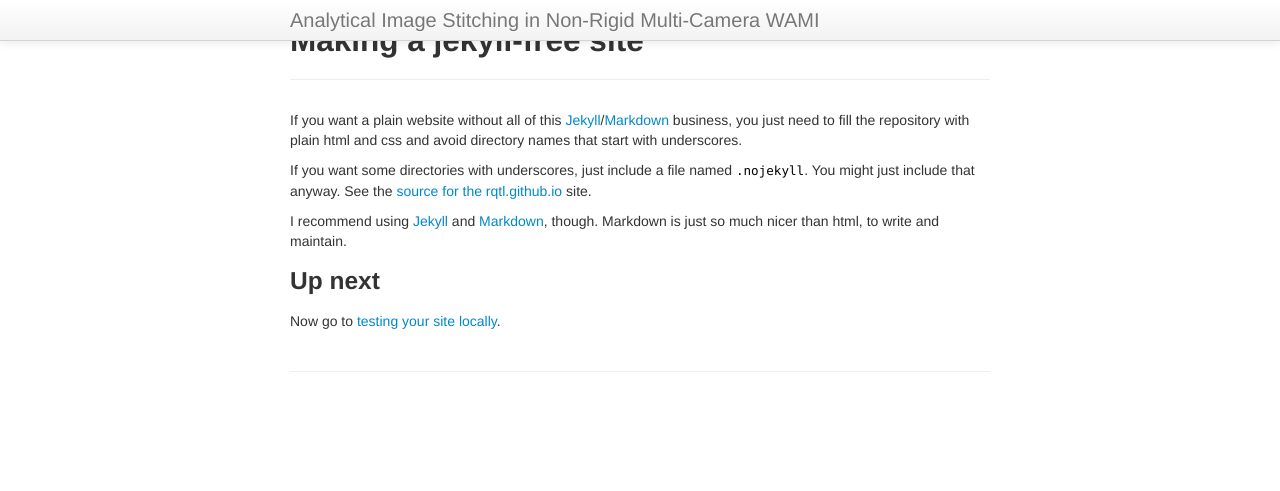
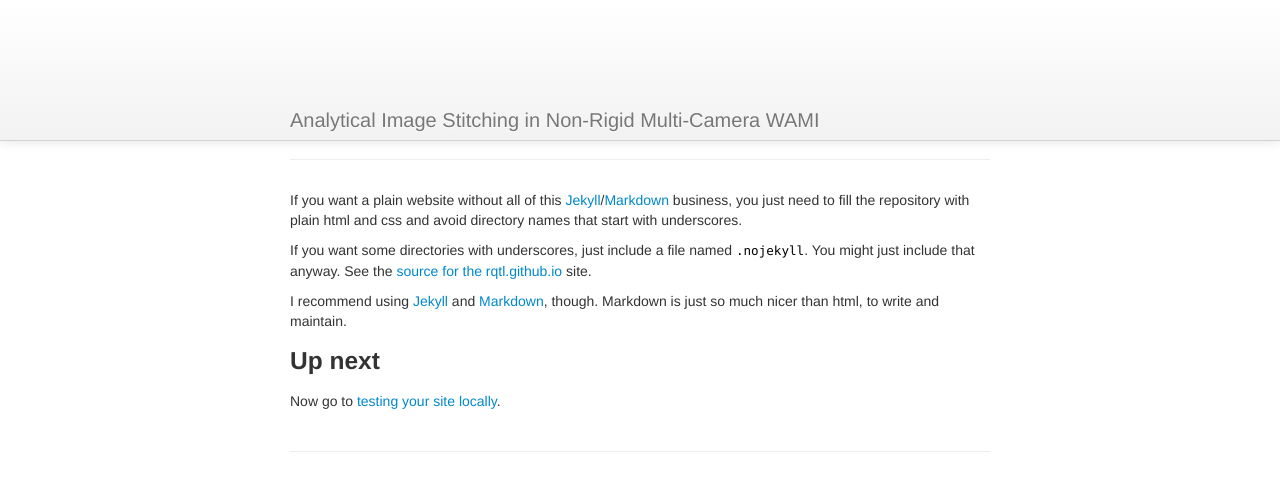
Before and after one commit to twbot/DHPaperExtras, a Jekyll site: the page built from pages/nojekyll.md, in a window 1280 px wide. Shown: the top 491 px of the page. Built offline with Jekyll 4.4.1, drawn with Linux system fonts in a browser that asks for light colours.

Commit message:
margin fix

```diff
--- a/assets/themes/twitter/css/style.css
+++ b/assets/themes/twitter/css/style.css
@@ -1,7 +1,9 @@
 /* Custom container */
 .container-narrow {
   margin: 0 auto;
-  max-width: 700px; }
+  max-width: 700px;
+  margin-top: 100px;
+}
 
 .container-narrow > hr {
   margin: 30px 0; }
```
